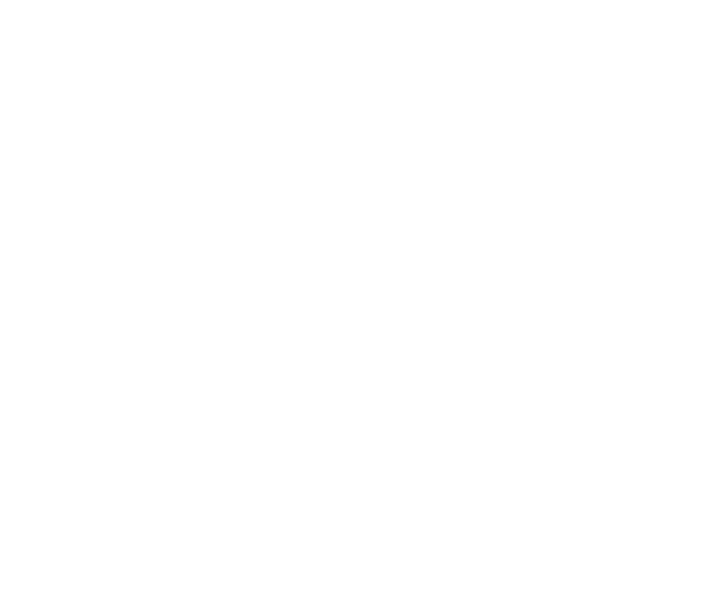
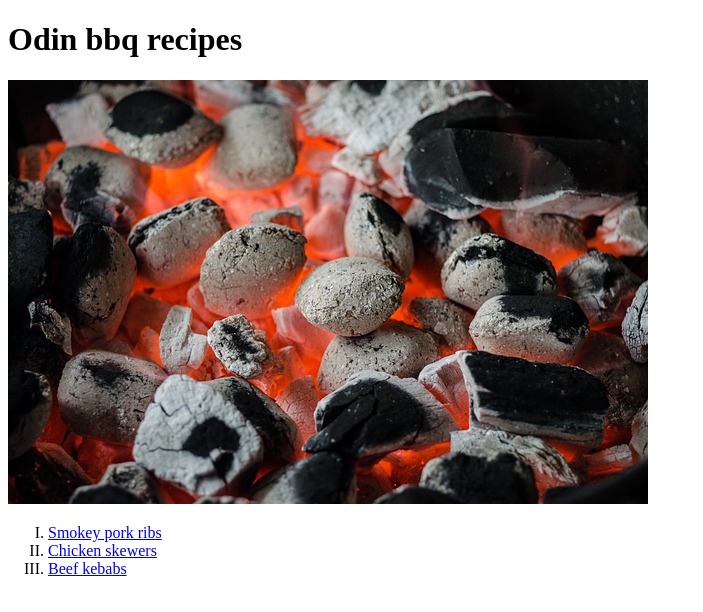
Before and after one commit to denisovan666/odin-foundations, a plain HTML site: page odin-recipes/index.html in a window 1280 px wide. Shown: the whole page, without its empty margins (0-703 px from the left). Drawn offline with Linux system fonts and the light colour scheme.

Commit message:
Add relative html anchor tags and main image
Added anchor tags leading to other pages of website.

```diff
--- a/odin-recipes/index.html
+++ b/odin-recipes/index.html
@@ -1,8 +1,18 @@
 <!doctype html>
-<html>
+<html lang="en">
   <head>
     <meta charset="utf-8" />
     <title>Odin recipes | Homepage</title>
   </head>
-  <body></body>
+  <body>
+    <h1>Odin bbq recipes</h1>
+
+    <img src="./assets/charcoal-1.jpg" alt="" />
+
+    <ol type="I">
+      <li><a href="./recipes/pork-ribs.html">Smokey pork ribs</a></li>
+      <li><a href="./recipes/chicken-skewers.html">Chicken skewers</a></li>
+      <li><a href="./recipes/beef-kebabs.html">Beef kebabs</a></li>
+    </ol>
+  </body>
 </html>
```
